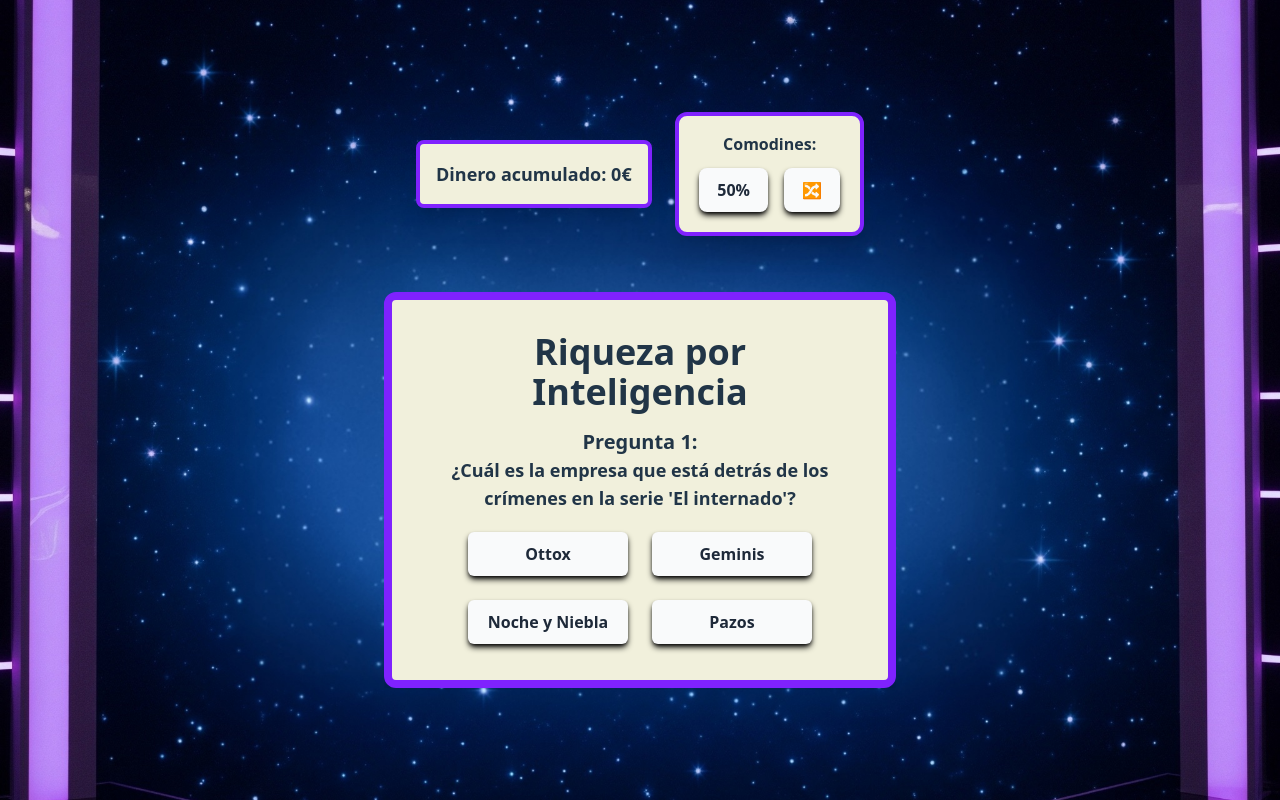
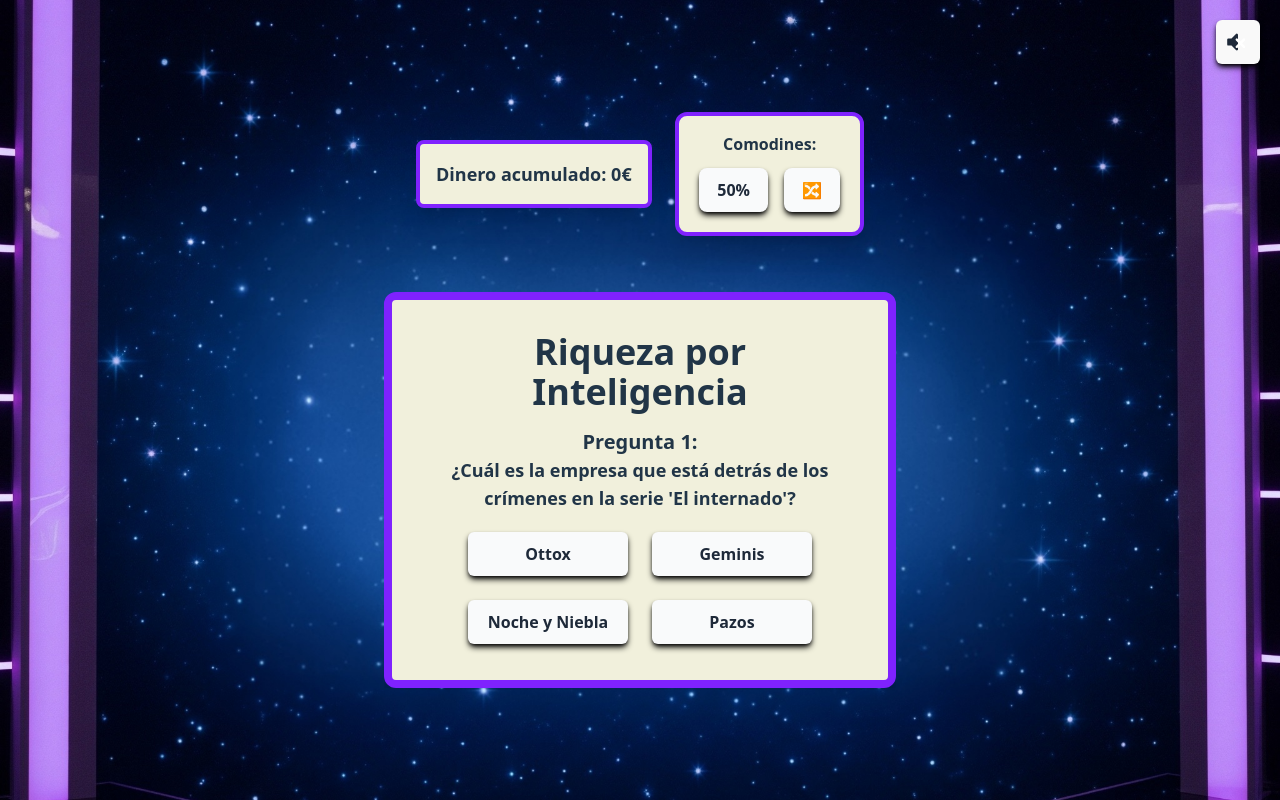
Before and after one commit to Jose-designer-23/riqueza-por-inteligencia, a React (Vite) app: page /juego in a window 1280 px wide. Built offline with nearby package versions, Linux system fonts and the light colour scheme.

Commit message:
Solucionar que se escuche la cancion de fondo al recargar

```diff
--- a/src/App.jsx
+++ b/src/App.jsx
@@ -1,17 +1,38 @@
 import { BrowserRouter as Router, Routes, Route } from 'react-router-dom';
 import Inicio from './Inicio';
 import Juego from './Juego';
-import { useRef } from 'react';
+import { useRef, useEffect } from 'react';
 import './App.css';
 
 function App() {
 
   const musicaFondoRef = useRef(null);
 
+   useEffect(() => {
+        musicaFondoRef.current = new Audio("/sounds/Floating-Lanterns-The-Mini-Vandals.mp3");
+        musicaFondoRef.current.loop = true;
+
+        // Limpiar la referencia al salir del componente
+        return () => {
+            if (musicaFondoRef.current) {
+                musicaFondoRef.current.pause();
+                musicaFondoRef.current.src = "";
+            }
+        };
+    }, []);
+
+    const playMusic = () => {
+        if (musicaFondoRef.current) {
+            musicaFondoRef.current.play().catch(error => {
+                console.error("Error al reproducir la música de fondo:", error);
+            });
+        }
+    };
+
   return (
     <Router>
       <Routes>
-        <Route path="/" element={<Inicio musicaFondoRef={musicaFondoRef} />} />
+        <Route path="/" element={<Inicio playMusic={playMusic} />} />
         <Route path="/juego" element={<Juego musicaFondoRef={musicaFondoRef} />} />
       </Routes>
     </Router>
--- a/src/Inicio.jsx
+++ b/src/Inicio.jsx
@@ -1,18 +1,7 @@
 import { Link } from 'react-router-dom';
 import './App.css';
 
-const Inicio = ({musicaFondoRef}) => {
-
-  const handleStartGame = () => {
-    if(!musicaFondoRef.current){
-      musicaFondoRef.current = new Audio("/sounds/Floating-Lanterns-The-Mini-Vandals.mp3");
-      musicaFondoRef.current.loop = true;
-    }
-
-    musicaFondoRef.current.play().catch(error => {
-      console.error("Error al reproducir la música de fondo:", error);
-    })
-  }
+const Inicio = ({playMusic}) => {
 
   return (
 
@@ -31,7 +20,7 @@ const Inicio = ({musicaFondoRef}) => {
           <Link
             to="/juego"
             className="bg-[#f3f1f1] boton_link"
-            onClick={handleStartGame}
+            onClick={playMusic}
           >
             Empezar a Jugar
           </Link>
--- a/src/Juego.jsx
+++ b/src/Juego.jsx
@@ -35,6 +35,8 @@ const Juego = ({musicaFondoRef}) => {
 
     const [comodinAleatorioUsado, setComodinAleatorioUsado] = useState(false);
 
+    const [musicaSonando, setMusicaSonando] = useState(false);
+
     const musicaAciertoRef = useRef(null);
 
     const musicaFalloRef = useRef(null);
@@ -46,6 +48,10 @@ const Juego = ({musicaFondoRef}) => {
         musicaFalloRef.current = new Audio("/sounds/fallo.mp3");
         celebracionRef.current = new Audio("/sounds/celebracion.mp3");
         musicaFalloRef.current.volume = 1.0;
+
+        if (musicaFondoRef.current && !musicaFondoRef.current.paused) {
+            setMusicaSonando(true);
+        }
 
     }, []);
 
@@ -92,6 +98,7 @@ const Juego = ({musicaFondoRef}) => {
             musicaFalloRef.current.play();
             musicaFalloRef.current.volume = 1.0;
             musicaFondoRef.current.pause();
+            setMusicaSonando(false);
         }
 
         setTimeout(() => {
@@ -110,7 +117,10 @@ const Juego = ({musicaFondoRef}) => {
                     // Si es la última pregunta y aciertas, mostramos el modal de haber ganado la partida.
                     celebracionRef.current.play();
                     celebracionRef.current.loop = true;
-                    musicaFondoRef.current.pause();
+                    if (musicaFondoRef.current) {
+                        musicaFondoRef.current.pause();
+                        setMusicaSonando(false);
+                    }
                     setMostrarModal(true);
                 }
             } else {
@@ -118,6 +128,20 @@ const Juego = ({musicaFondoRef}) => {
                 setMostrarModal(true);
             }
         }, 1000);
+    };
+
+    const toggleMusica = () => {
+        if (musicaFondoRef.current) {
+            if (musicaSonando) {
+                musicaFondoRef.current.pause();
+                setMusicaSonando(false);
+            } else {
+                musicaFondoRef.current.play().catch(error => {
+                    console.error("Error al reproducir la música de fondo:", error);
+                });
+                setMusicaSonando(true);
+            }
+        }
     };
 
 
@@ -167,6 +191,20 @@ const Juego = ({musicaFondoRef}) => {
     return (
 
         <div className="flex flex-col h-full sm:overflow-y-hidden overflow-y-auto">
+            <button onClick={toggleMusica} className="absolute top-4 right-4 z-50 text-white p-2 rounded-full bg-black bg-opacity-50">
+                {musicaSonando ? (
+                    // Icono de sonido
+                    <svg xmlns="http://www.w3.org/2000/svg" className="h-6 w-6" viewBox="0 0 20 20" fill="currentColor">
+                        <path fillRule="evenodd" d="M9.383 3.076A1 1 0 0110 4v12a1 1 0 01-1.707.707L4.586 13H2a1 1 0 01-1-1V8a1 1 0 011-1h2.586l3.707-3.707a1 1 0 011.09-.217zM14.657 5.05a1 1 0 01.782 0A10.001 10.001 0 0118 10a10.001 10.001 0 01-2.561 4.95a1 1 0 01-1.34-1.503A8.001 8.001 0 0016 10a8.001 8.001 0 00-1.879-4.507 1 1 0 01-.157-1.443z" clipRule="evenodd" />
+                    </svg>
+                ) : (
+                    // Icono de sonido silenciado
+                    <svg xmlns="http://www.w3.org/2000/svg" className="h-6 w-6" viewBox="0 0 20 20" fill="currentColor">
+                        <path fillRule="evenodd" d="M9.383 3.076A1 1 0 0110 4v12a1 1 0 01-1.707.707L4.586 13H2a1 1 0 01-1-1V8a1 1 0 011-1h2.586l3.707-3.707a1 1 0 011.09-.217z" clipRule="evenodd" />
+                        <path stroke="#fff" strokeLinecap="round" strokeLinejoin="round" strokeWidth="2" d="M15 8l-6 6M9 8l6 6" />
+                    </svg>
+                )}
+            </button>
             <div className="estructura_dinero">
                 <div className="fondo_dinero borde_dinero">
                     <p className="texto_dinero">Dinero acumulado: {dineroAcumulado.toLocaleString()}€</p>
```
